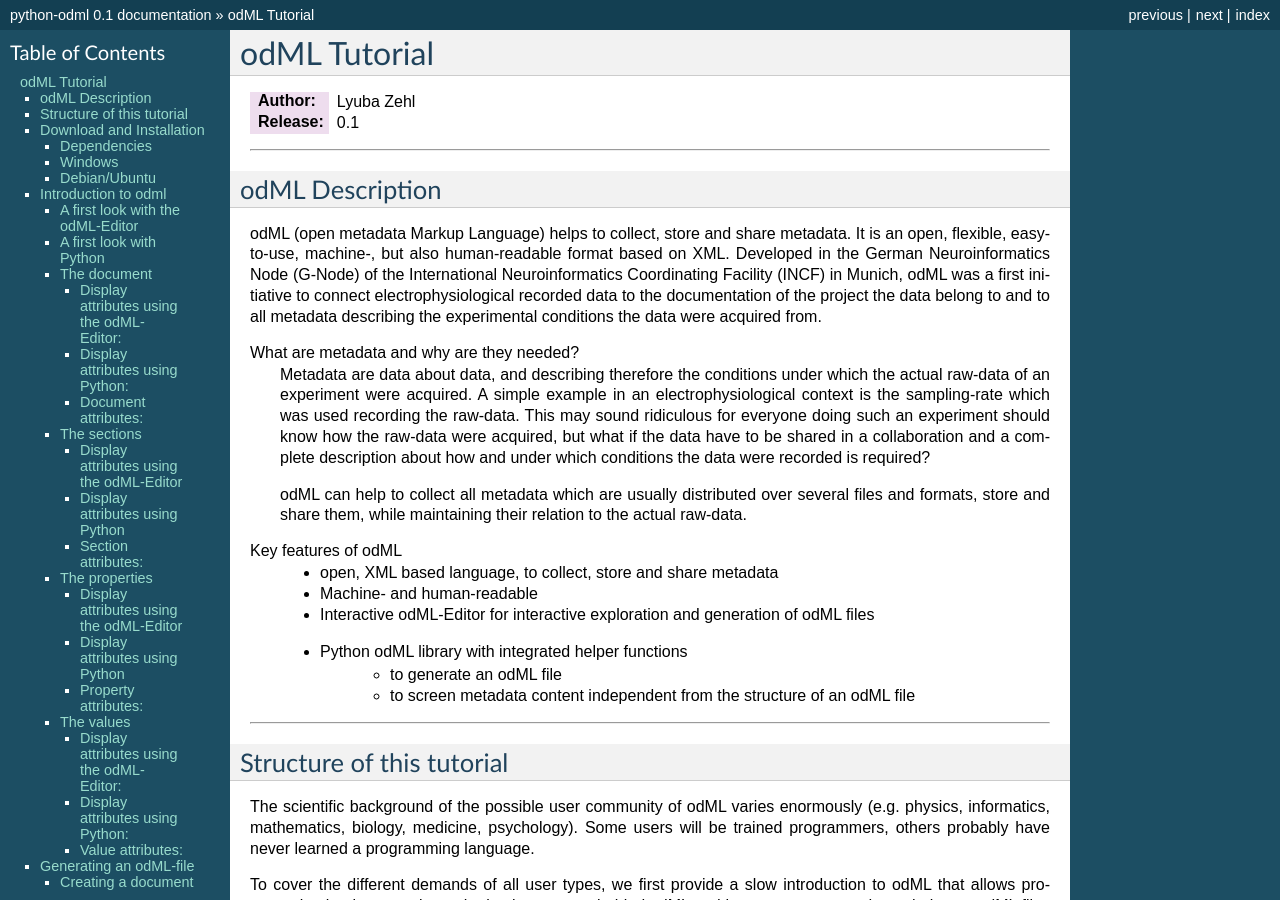
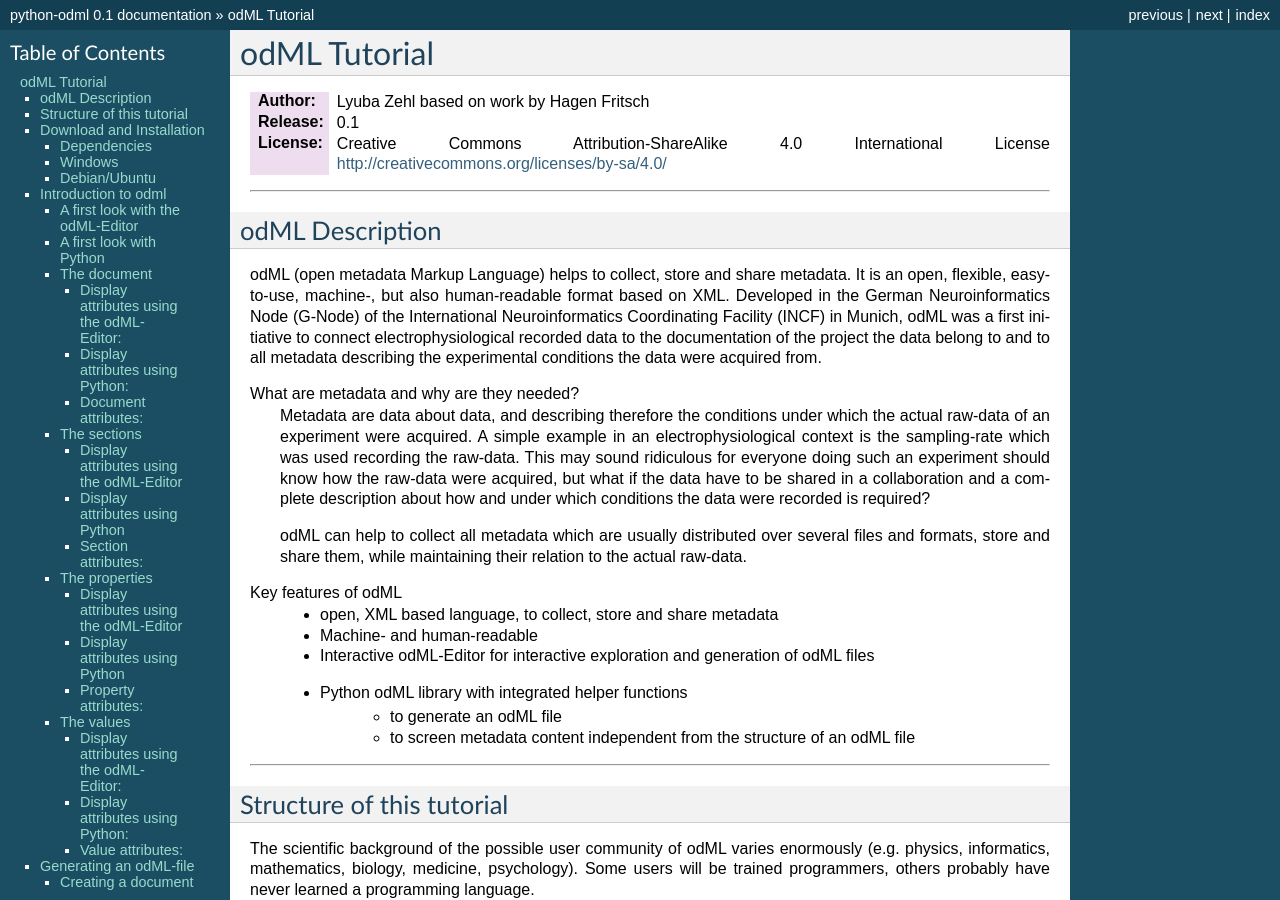
Before and after one commit to G-Node/python-odml, a Sphinx documentation site: the page built from doc/tutorial.rst, in a window 1280 px wide and 900 px high. Built offline with Sphinx 7.4.7, drawn with Linux system fonts in a browser that asks for light colours.

Commit message:
Update tutorial.rst
added license

```diff
--- a/doc/tutorial.rst
+++ b/doc/tutorial.rst
@@ -4,9 +4,11 @@
 
 :Author:
 	Lyuba Zehl
+	based on work by Hagen Fritsch
 :Release:
 	0.1
-
+:License:
+	Creative Commons Attribution-ShareAlike 4.0 International License http://creativecommons.org/licenses/by-sa/4.0/
 ------------------------------------------------------------------------
 
 odML Description
```
